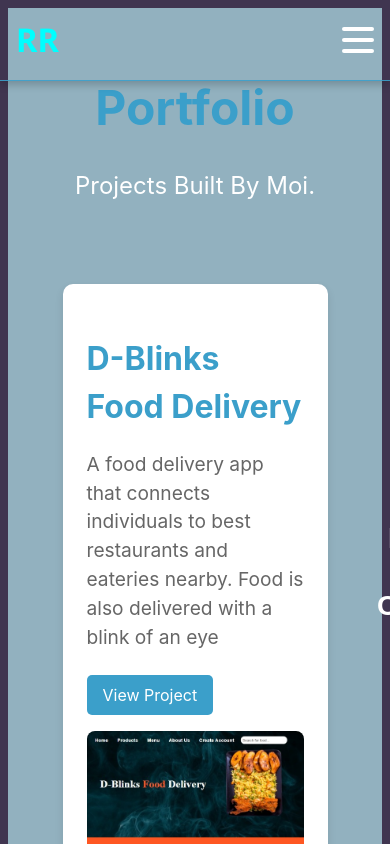
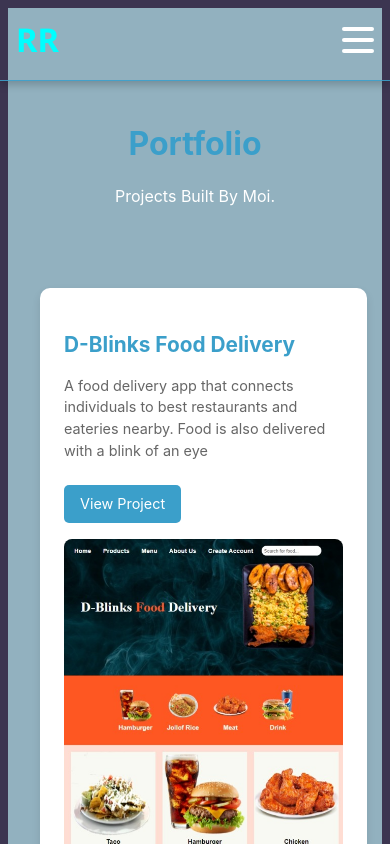
Before and after one commit to RayRay-101/portfolio, a React (Vite) app: page /portfolio in a window 390 px wide. Shown: the top 844 px of the page. Built offline with nearby package versions, Linux system fonts and the light colour scheme.

Commit message:
navbar media queries

```diff
--- a/src/styles/Navbar.css
+++ b/src/styles/Navbar.css
@@ -125,12 +125,12 @@
     flex-direction: column;
     position: fixed;
     top: 5rem;
-    right: -30%;
-    width: 30%;
+    right: -40%;
+    width: 40%;
     height: calc(100vh - 5rem);
     background-color: rgba(59, 159, 202, 0.9);
     transition: right 0.3s ease-in-out;
-    padding-top: 2rem;
+    /* padding-top: 2rem; */
     border-top: 1px solid aqua;
   }
 
@@ -140,7 +140,7 @@
 
   .nav__header nav ul li {
     margin: 1rem 0;
-    font-weight: bolder;
+    font-weight:normal;
     text-align: center;
   }
   .nav__header nav ul li:hover,
@@ -150,9 +150,16 @@
   }
   .nav__header nav ul li:last-child {
     color: white;
+    display: flex;
+    flex-wrap: wrap;
   }
   .nav__header nav ul li:last-child a {
     color: white;
+  }
+  .nav__header nav ul li:last-child  {
+    color: white;
+    display: flex;
+    flex-wrap: wrap;
   }
 
   .nav__header nav ul .button {
@@ -177,3 +184,15 @@
     margin-left: 5rem;
   }
 }
+@media (max-width: 400px) {
+  .nav__header nav ul {
+  top: 5rem;
+  right: -45%;
+  width: 45%;
+  }
+  .nav__header nav ul li:last-child {
+    color: white;
+    display: flex;
+    flex-wrap: wrap;
+  }
+}
--- a/src/styles/Portfolio.css
+++ b/src/styles/Portfolio.css
@@ -10,6 +10,7 @@
 
 .portfolio h1 {
     font-size: 3rem;
+    margin-top: 5rem;
     margin-bottom: 1rem;
     color: #3b9fca;
 }
@@ -90,3 +91,86 @@
     object-fit: cover;
     min-height: 200px;
 }
+
+/* Medium screens (Tablets, 768px - 1200px) */
+@media (max-width: 1200px) and (min-width: 768px) {
+    .portfolio {
+      padding: 2.5rem;
+    }
+
+    .portfolio h1 {
+      font-size: 3.5rem;
+    }
+
+    .portfolio p {
+      font-size: 1.6rem;
+    }
+
+    .project {
+      width: 60%;
+    }
+  }
+
+  /* Small screens (Mobile devices, below 768px) */
+  @media (max-width: 768px) {
+    .portfolio {
+      padding: 2rem;
+    }
+
+    .portfolio h1 {
+      font-size: 2.5rem;
+    }
+
+    .portfolio p {
+      font-size: 1.2rem;
+    }
+
+    .project-grid {
+      grid-template-columns: 1fr;
+    }
+
+    .project {
+      width: 80%;
+      margin-bottom: 5rem;
+    }
+
+    .project h2 {
+      font-size: 1.5rem;
+    }
+
+    .project p {
+      font-size: 1rem;
+    }
+
+    .project a {
+      font-size: 0.9rem;
+    }
+
+    .project-screenshot img {
+      min-height: 150px;
+    }
+  }
+
+  /* Extra small screens (below 480px) */
+  @media (max-width: 480px) {
+      .portfolio h1 {
+          font-size: 2rem;
+    }
+
+    .portfolio p {
+      font-size: 1rem;
+    }
+
+    .project {
+      width: 90%;
+      margin-bottom: 4rem;
+    }
+
+    .project h2 {
+      font-size: 1.3rem;
+    }
+
+    .project p {
+      font-size: 0.9rem;
+    }
+  }
```
